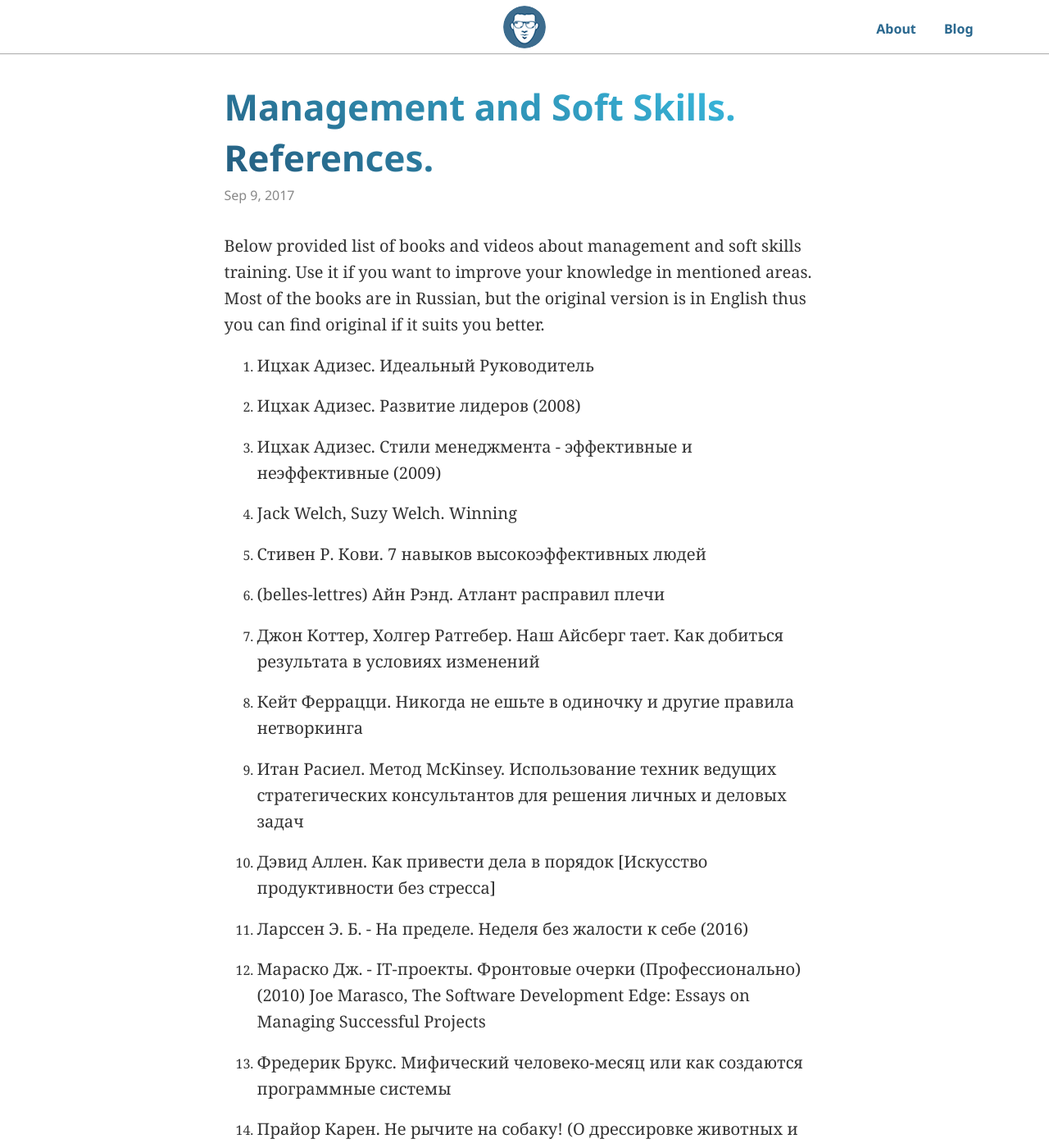
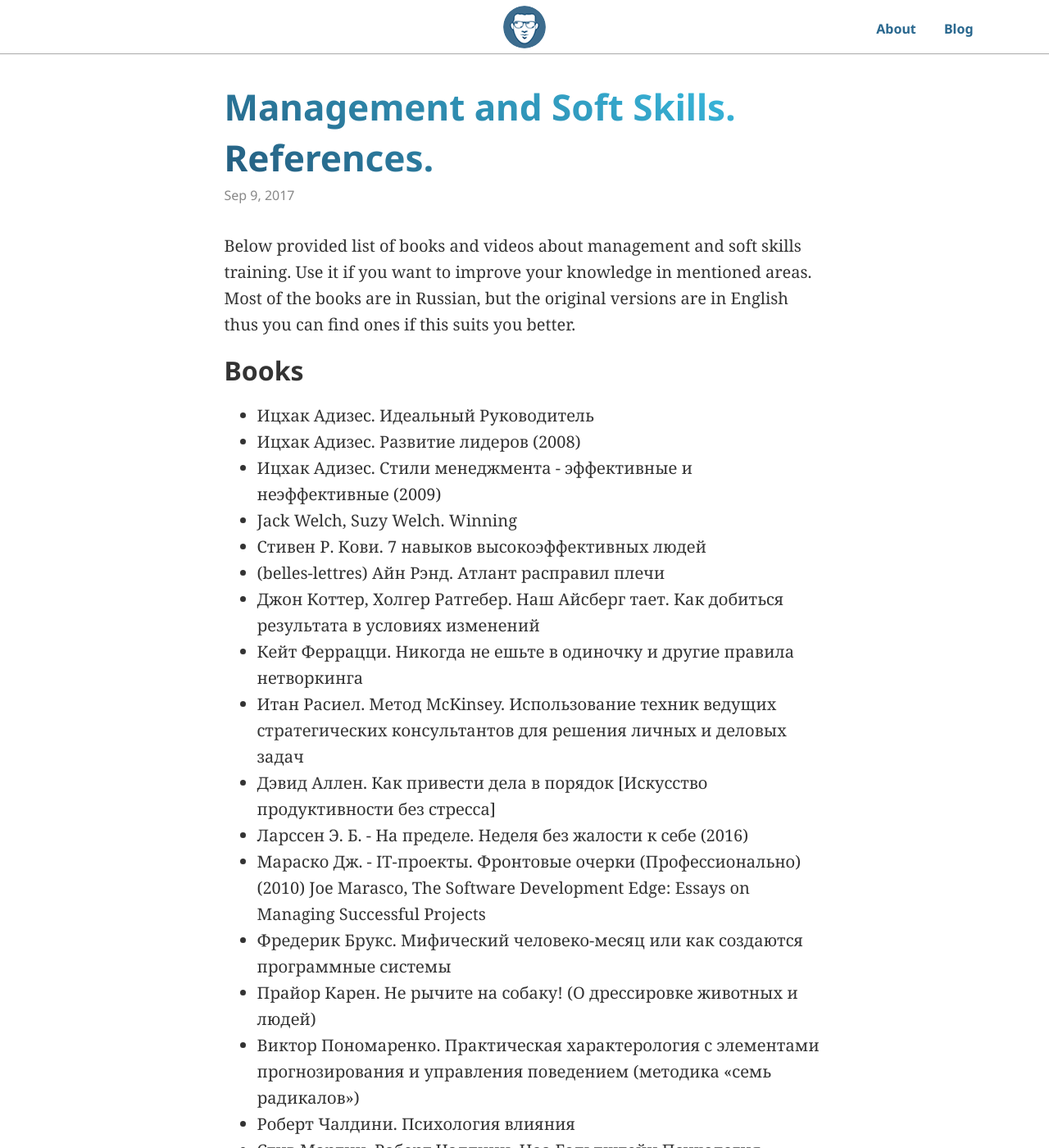
Before and after one commit to malirod/malirod.github.io, a Jekyll site: the page built from _posts/2017-09-09-refs-management-and-soft-skills.md, in a window 1280 px wide and 1400 px high. Shown: the whole window at 82% size. Built offline with Jekyll 4.4.1, drawn with Linux system fonts in a browser that asks for light colours; nearby versions of some CDN libraries; comment, search, counter and statistics services are not loaded.

Commit message:
Update article: soft skills

```diff
--- a/_posts/2017-09-09-refs-management-and-soft-skills.md
+++ b/_posts/2017-09-09-refs-management-and-soft-skills.md
@@ -3,49 +3,31 @@
 title: "Management and Soft Skills. References."
 ---
 
-Below provided list of books and videos about management and soft skills training. Use it if you want to improve your knowledge in mentioned areas. Most of the books are in Russian, but the original version is in English thus you can find original if it suits you better.
+Below provided list of books and videos about management and soft skills training. Use it if you want to improve your knowledge in mentioned areas. Most of the books are in Russian, but the original versions are in English thus you can find ones if this suits you better.
 
-1. Ицхак Адизес. Идеальный Руководитель
+## Books
+- Ицхак Адизес. Идеальный Руководитель
+- Ицхак Адизес. Развитие лидеров (2008)
+- Ицхак Адизес. Стили менеджмента - эффективные и неэффективные (2009)
+- Jack Welch, Suzy Welch. Winning
+- Стивен Р. Кови. 7 навыков высокоэффективных людей
+- (belles-lettres) Айн Рэнд. Атлант расправил плечи
+- Джон Коттер, Холгер Ратгебер. Наш Айсберг тает. Как добиться результата в условиях изменений
+- Кейт Феррацци. Никогда не ешьте в одиночку и другие правила нетворкинга
+- Итан Расиел. Метод McKinsey. Использование техник ведущих стратегических консультантов для решения личных и деловых задач
+- Дэвид Аллен. Как привести дела в порядок [Искусство продуктивности без стресса]
+- Ларссен Э. Б. - На пределе. Неделя без жалости к себе (2016)
+- Мараско Дж. - IT-проекты. Фронтовые очерки (Профессионально) (2010)
+Joe Marasco, The Software Development Edge: Essays on Managing Successful Projects
+- Фредерик Брукс. Мифический человеко-месяц или как создаются программные системы
+- Прайор Карен. Не рычите на собаку! (О дрессировке животных и людей)
+- Виктор Пономаренко. Практическая характерология с элементами прогнозирования и управления поведением (методика «семь радикалов»)
+- Роберт Чалдини. Психология влияния
+- Стив Мартин, Роберт Чалдини, Ноа Гольдштейн.Психология убеждения. 50 доказанных способов быть убедительным
+- Рис Эрик. Бизнес с нуля (2013)
+- Джеффри Лайкер. Дао Toyota. 14 принципов менеджмента ведущей компании мира
+- Радислав Гандапас. Камасутра для оратора. Десять глав о том, как получать и доставлять максимальное удовольствие, выступая публично
 
-2. Ицхак Адизес. Развитие лидеров (2008)
+## Videos
 
-3. Ицхак Адизес. Стили менеджмента - эффективные и неэффективные (2009)
-
-4. Jack Welch, Suzy Welch. Winning
-
-5. Стивен Р. Кови. 7 навыков высокоэффективных людей
-
-6. (belles-lettres) Айн Рэнд. Атлант расправил плечи
-
-7. Джон Коттер, Холгер Ратгебер. Наш Айсберг тает. Как добиться результата в условиях изменений
-
-8. Кейт Феррацци. Никогда не ешьте в одиночку и другие правила нетворкинга
-
-9. Итан Расиел. Метод McKinsey. Использование техник ведущих стратегических консультантов для решения личных и деловых задач
-
-10. Дэвид Аллен. Как привести дела в порядок [Искусство продуктивности без стресса]
-
-11. Ларссен Э. Б. - На пределе. Неделя без жалости к себе (2016)
-
-12. Мараско Дж. - IT-проекты. Фронтовые очерки (Профессионально) (2010)
-Joe Marasco, The Software Development Edge: Essays on Managing Successful Projects
-
-13. Фредерик Брукс. Мифический человеко-месяц или как создаются программные системы
-
-14. Прайор Карен. Не рычите на собаку! (О дрессировке животных и людей)
-
-15. Виктор Пономаренко. Практическая характерология с элементами прогнозирования и управления поведением (методика «семь радикалов»)
-
-16. Роберт Чалдини. Психология влияния
-
-17. Стив Мартин, Роберт Чалдини, Ноа Гольдштейн.Психология убеждения. 50 доказанных способов быть убедительным
-
-18. Рис Эрик. Бизнес с нуля (2013)
-
-19. Джеффри Лайкер. Дао Toyota. 14 принципов менеджмента ведущей компании мира
-
-20. Радислав Гандапас.  Камасутра для оратора. Десять глав о том, как получать и доставлять максимальное удовольствие, выступая публично
-
-Videos:
-
-1. [Workplace motivation](https://www.youtube.com/watch?v=hmWD2HdoZ7k)
+- [Workplace motivation](https://www.youtube.com/watch?v=hmWD2HdoZ7k)
```
